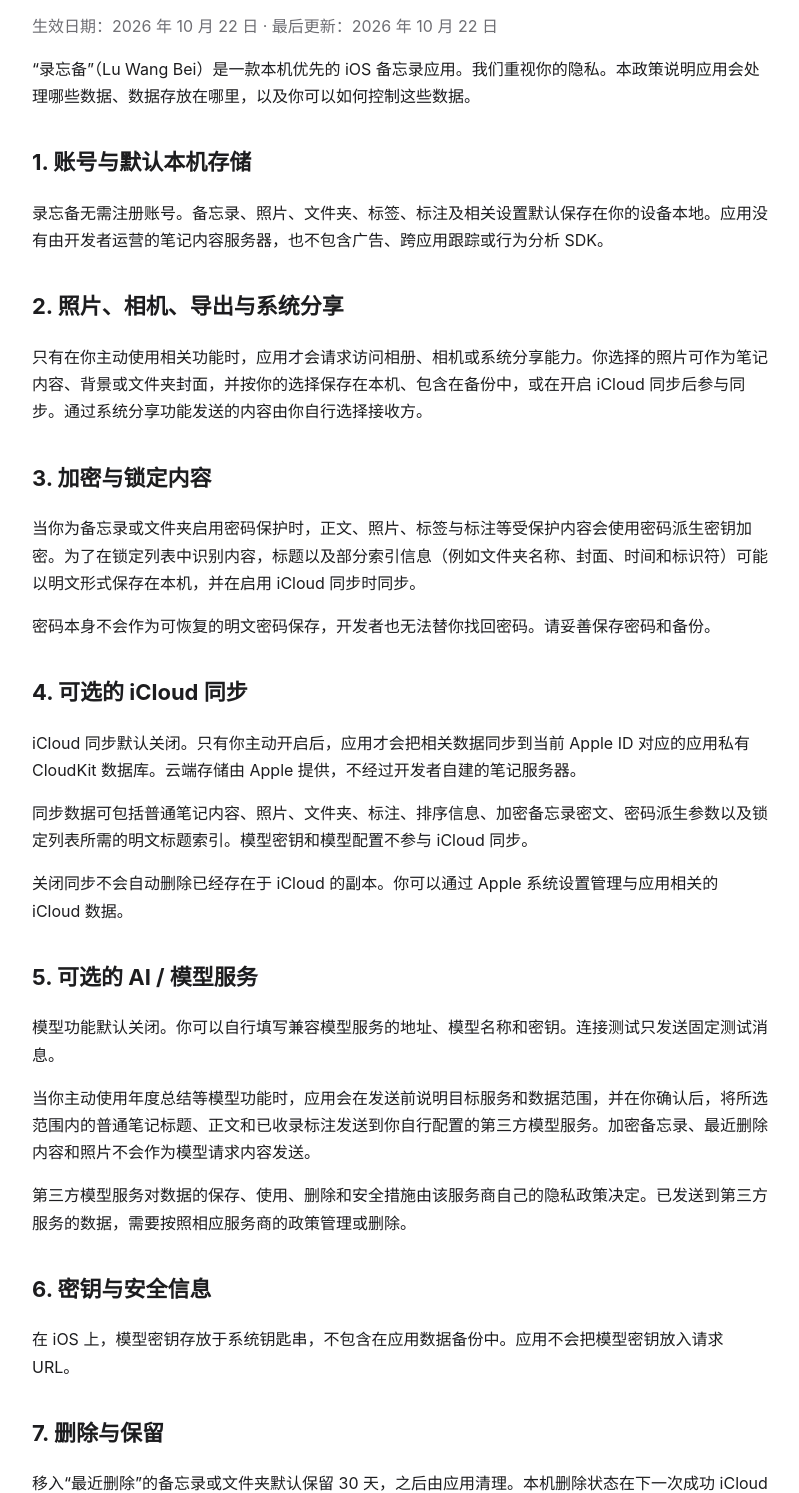
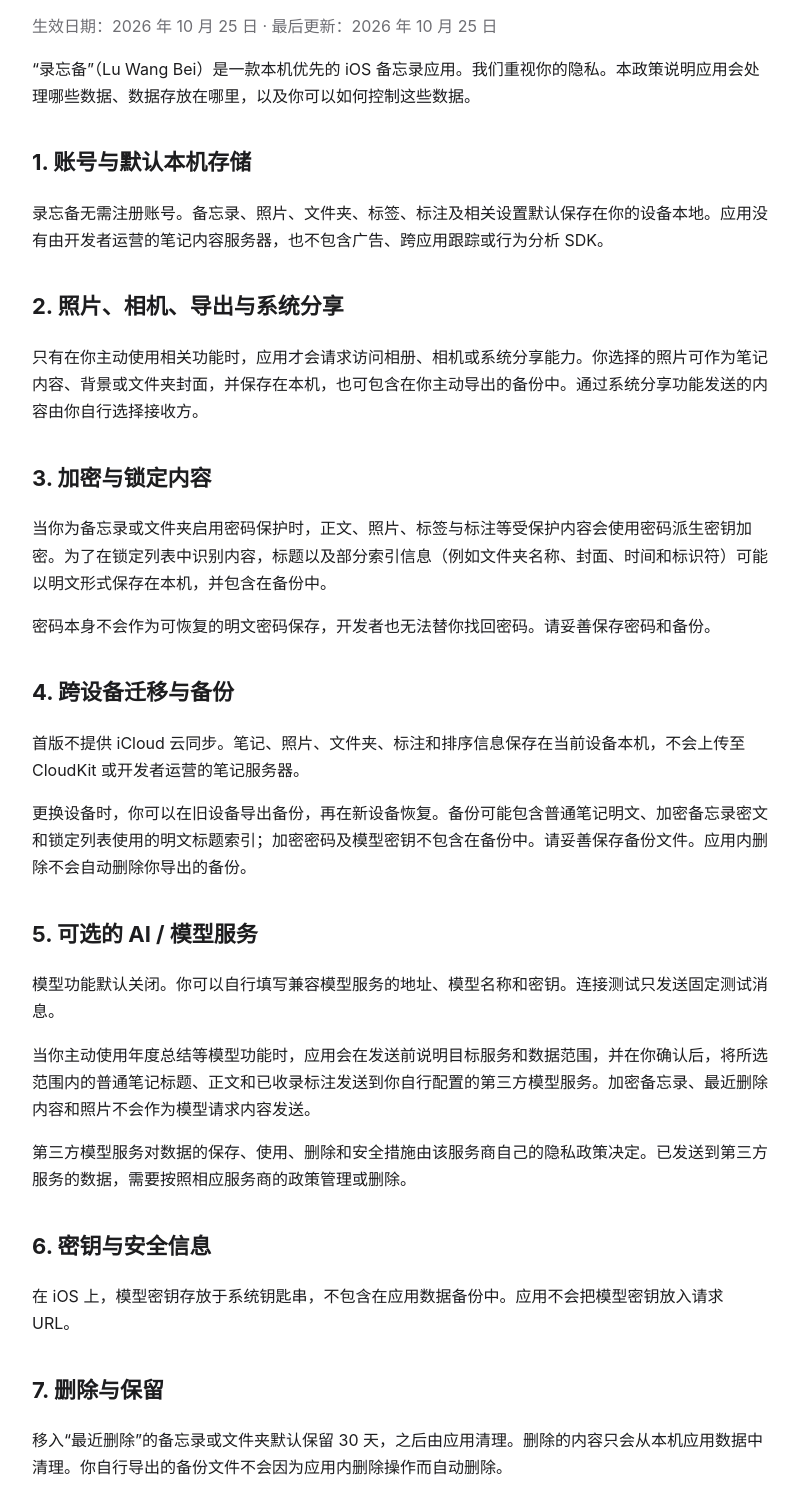
Before and after one commit to gitfengxx/suiji-privacy, a plain HTML site: page index.html in a window 1280 px wide. Shown: the part 183-1676 px from the top of the page, without its empty margins (240-1039 px from the left). Drawn offline with Linux system fonts and the light colour scheme.

Commit message:
docs: 更新首版本机存储政策

```diff
--- a/index.html
+++ b/index.html
@@ -23,7 +23,7 @@
 <article>
   <span class="badge">录忘备 · Lu Wang Bei</span>
   <h1>隐私政策</h1>
-  <p class="muted">生效日期：2026 年 10 月 22 日 · 最后更新：2026 年 10 月 22 日</p>
+  <p class="muted">生效日期：2026 年 10 月 25 日 · 最后更新：2026 年 10 月 25 日</p>
 
   <p>“录忘备”（Lu Wang Bei）是一款本机优先的 iOS 备忘录应用。我们重视你的隐私。本政策说明应用会处理哪些数据、数据存放在哪里，以及你可以如何控制这些数据。</p>
 
@@ -31,16 +31,15 @@
   <p>录忘备无需注册账号。备忘录、照片、文件夹、标签、标注及相关设置默认保存在你的设备本地。应用没有由开发者运营的笔记内容服务器，也不包含广告、跨应用跟踪或行为分析 SDK。</p>
 
   <h2>2. 照片、相机、导出与系统分享</h2>
-  <p>只有在你主动使用相关功能时，应用才会请求访问相册、相机或系统分享能力。你选择的照片可作为笔记内容、背景或文件夹封面，并按你的选择保存在本机、包含在备份中，或在开启 iCloud 同步后参与同步。通过系统分享功能发送的内容由你自行选择接收方。</p>
+  <p>只有在你主动使用相关功能时，应用才会请求访问相册、相机或系统分享能力。你选择的照片可作为笔记内容、背景或文件夹封面，并保存在本机，也可包含在你主动导出的备份中。通过系统分享功能发送的内容由你自行选择接收方。</p>
 
   <h2>3. 加密与锁定内容</h2>
-  <p>当你为备忘录或文件夹启用密码保护时，正文、照片、标签与标注等受保护内容会使用密码派生密钥加密。为了在锁定列表中识别内容，标题以及部分索引信息（例如文件夹名称、封面、时间和标识符）可能以明文形式保存在本机，并在启用 iCloud 同步时同步。</p>
+  <p>当你为备忘录或文件夹启用密码保护时，正文、照片、标签与标注等受保护内容会使用密码派生密钥加密。为了在锁定列表中识别内容，标题以及部分索引信息（例如文件夹名称、封面、时间和标识符）可能以明文形式保存在本机，并包含在备份中。</p>
   <p>密码本身不会作为可恢复的明文密码保存，开发者也无法替你找回密码。请妥善保存密码和备份。</p>
 
-  <h2>4. 可选的 iCloud 同步</h2>
-  <p>iCloud 同步默认关闭。只有你主动开启后，应用才会把相关数据同步到当前 Apple ID 对应的应用私有 CloudKit 数据库。云端存储由 Apple 提供，不经过开发者自建的笔记服务器。</p>
-  <p>同步数据可包括普通笔记内容、照片、文件夹、标注、排序信息、加密备忘录密文、密码派生参数以及锁定列表所需的明文标题索引。模型密钥和模型配置不参与 iCloud 同步。</p>
-  <p>关闭同步不会自动删除已经存在于 iCloud 的副本。你可以通过 Apple 系统设置管理与应用相关的 iCloud 数据。</p>
+  <h2>4. 跨设备迁移与备份</h2>
+  <p>首版不提供 iCloud 云同步。笔记、照片、文件夹、标注和排序信息保存在当前设备本机，不会上传至 CloudKit 或开发者运营的笔记服务器。</p>
+  <p>更换设备时，你可以在旧设备导出备份，再在新设备恢复。备份可能包含普通笔记明文、加密备忘录密文和锁定列表使用的明文标题索引；加密密码及模型密钥不包含在备份中。请妥善保存备份文件。应用内删除不会自动删除你导出的备份。</p>
 
   <h2>5. 可选的 AI / 模型服务</h2>
   <p>模型功能默认关闭。你可以自行填写兼容模型服务的地址、模型名称和密钥。连接测试只发送固定测试消息。</p>
@@ -51,7 +50,7 @@
   <p>在 iOS 上，模型密钥存放于系统钥匙串，不包含在应用数据备份中。应用不会把模型密钥放入请求 URL。</p>
 
   <h2>7. 删除与保留</h2>
-  <p>移入“最近删除”的备忘录或文件夹默认保留 30 天，之后由应用清理。本机删除状态在下一次成功 iCloud 同步时传播到云端。你自行导出的备份文件不会因为应用内删除操作而自动删除。</p>
+  <p>移入“最近删除”的备忘录或文件夹默认保留 30 天，之后由应用清理。删除的内容只会从本机应用数据中清理。你自行导出的备份文件不会因为应用内删除操作而自动删除。</p>
 
   <h2>8. 我们不会做的事情</h2>
   <ul>
@@ -72,11 +71,11 @@
   <div class="divider"></div>
 
   <h1 lang="en">Privacy Policy</h1>
-  <p class="muted" lang="en">Effective: October 22, 2026 · Last updated: October 22, 2026</p>
+  <p class="muted" lang="en">Effective: October 25, 2026 · Last updated: October 25, 2026</p>
   <div lang="en">
     <p>Lu Wang Bei (录忘备) is a local-first notes app for iOS. No account is required. Notes and related data are stored on your device by default. The app contains no advertising SDK, cross-app tracking, or behavioral analytics SDK.</p>
-    <h2>Optional iCloud Sync</h2>
-    <p>iCloud sync is off by default. If you enable it, relevant app data is synchronized to the private CloudKit database associated with your Apple ID. This storage is provided by Apple and is not a developer-operated notes server. Synced data may include regular note content, photos, folders, annotations, ordering data, encrypted note ciphertext and the plain-text title/index information needed for locked lists.</p>
+    <h2>On-device Storage and Backup Migration</h2>
+    <p>The first release does not provide iCloud sync. Notes, photos, folders, annotations and ordering data are stored on the current device and are not uploaded to CloudKit or a developer-operated notes server. To move to a new device, export a backup from the old device and restore it on the new one. Backups may contain regular-note text and plain-text title/index information for locked lists; passwords and model API keys are not included.</p>
     <h2>Optional AI / Model Services</h2>
     <p>AI features are off by default. If you configure a compatible third-party model endpoint and explicitly confirm a request, selected regular-note titles, text and included annotations may be sent to that provider. Encrypted notes, Recently Deleted items and photos are not included in model requests. The provider's own privacy policy governs data it receives.</p>
     <h2>Security and Retention</h2>
```
Also changed, not shown: support.html (+1 -1 lines).
